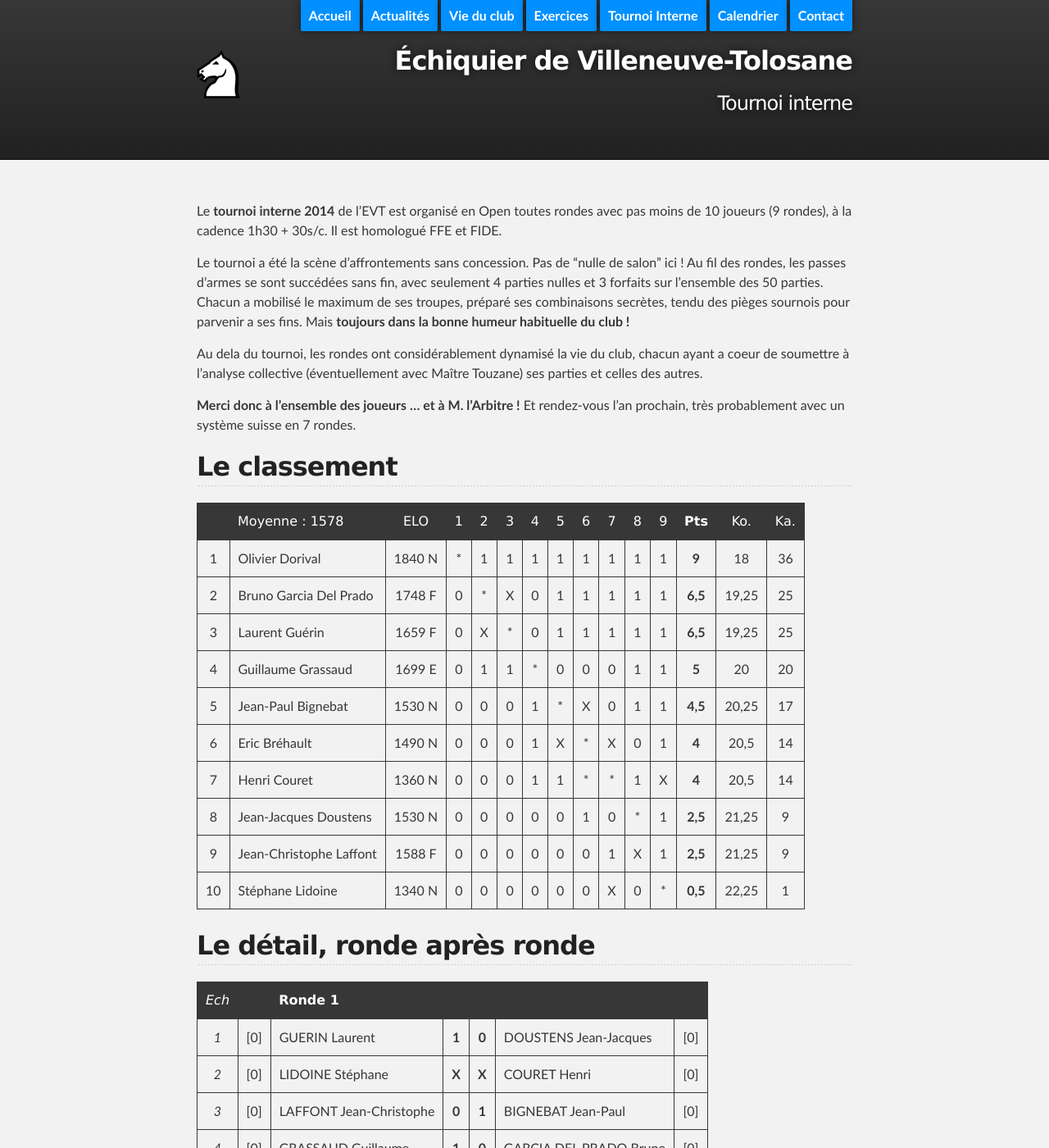
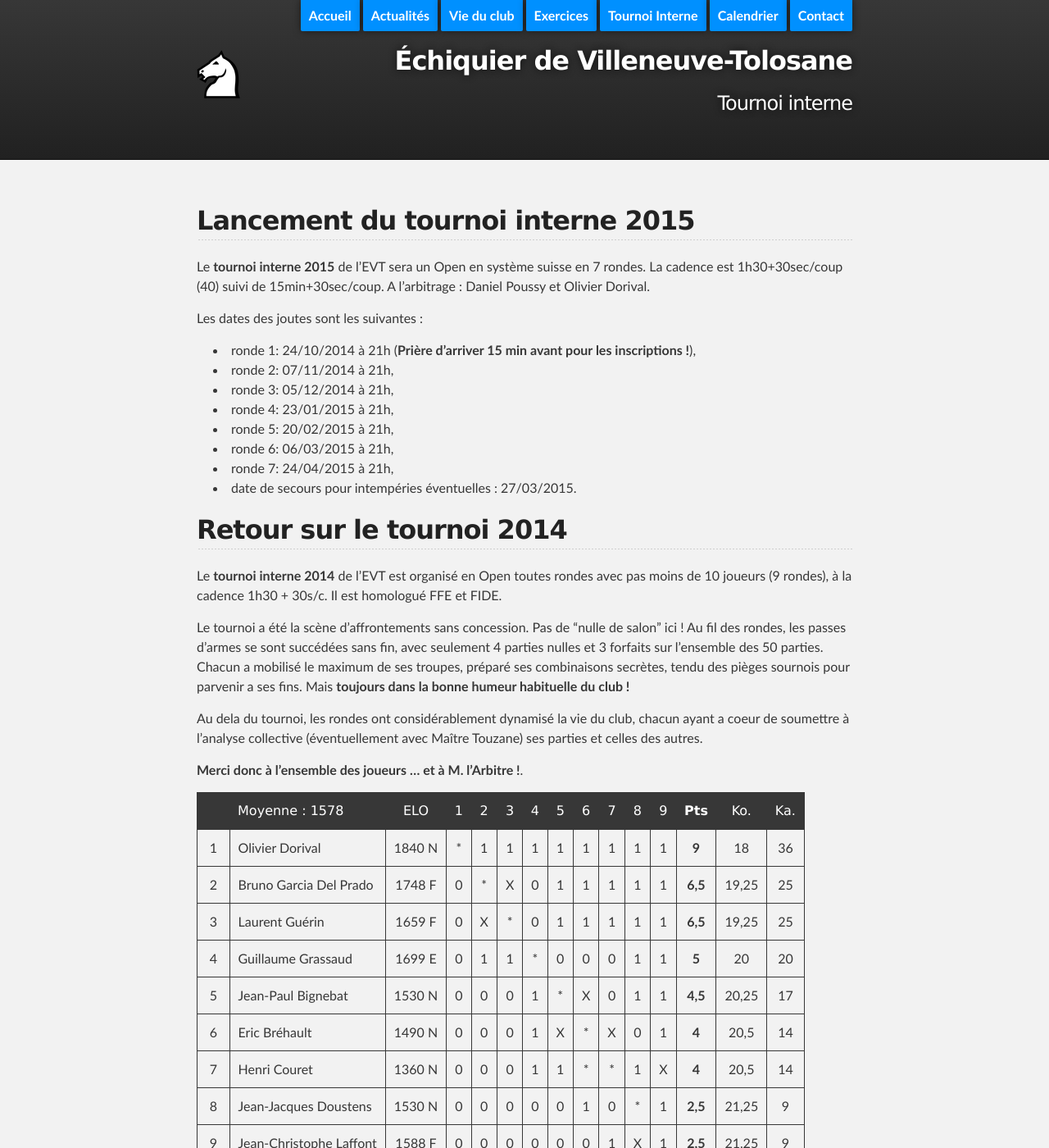
Before and after one commit to echiquier-villeneuve-tolosane/echiquier-villeneuve-tolosane.github.io, a Jekyll site: the page built from tournoiinterne.md, in a window 1280 px wide and 1400 px high. Shown: the whole window at 82% size. Built offline with Jekyll 4.4.1, drawn with Linux system fonts in a browser that asks for light colours; nearby versions of some CDN libraries.

Commit message:
Updated tournoiinterne.md

```diff
--- a/tournoiinterne.md
+++ b/tournoiinterne.md
@@ -5,16 +5,31 @@ title: Tournoi interne
 published: true
 ---
 
+## Lancement du tournoi interne 2015
+
+Le **tournoi interne 2015** de l'EVT sera un Open en système suisse en 7 rondes. La cadence est 1h30+30sec/coup (40) suivi de 15min+30sec/coup. A l'arbitrage : Daniel Poussy et Olivier Dorival.
+
+Les dates des joutes sont les suivantes :
+
+- ronde 1: 24/10/2014 à 21h (**Prière d'arriver 15 min avant pour les inscriptions !**),
+- ronde 2: 07/11/2014 à 21h,
+- ronde 3: 05/12/2014 à 21h,
+- ronde 4: 23/01/2015 à 21h,
+- ronde 5: 20/02/2015 à 21h,
+- ronde 6: 06/03/2015 à 21h,
+- ronde 7: 24/04/2015 à 21h,
+- date de secours pour intempéries éventuelles : 27/03/2015.
+
+
+## Retour sur le tournoi 2014
+
 Le **tournoi interne 2014** de l'EVT est organisé en Open toutes rondes avec pas moins de 10 joueurs (9 rondes), à la cadence 1h30 + 30s/c. Il est homologué FFE et FIDE.
 
 Le tournoi a été la scène d'affrontements sans concession. Pas de "nulle de salon" ici ! Au fil des rondes, les passes d'armes se sont succédées sans fin, avec seulement 4 parties nulles et 3 forfaits sur l'ensemble des 50 parties. Chacun a mobilisé le maximum de ses troupes, préparé ses combinaisons secrètes, tendu des pièges sournois pour parvenir a ses fins. Mais **toujours dans la bonne humeur habituelle du club !**
 
 Au dela du tournoi, les rondes ont considérablement dynamisé la vie du club, chacun ayant a coeur de soumettre à l'analyse collective (éventuellement avec Maître Touzane) ses parties et celles des autres.
 
-**Merci donc à l'ensemble des joueurs ... et à M. l'Arbitre !** Et rendez-vous l'an prochain, très probablement avec un système suisse en 7 rondes.
-
-
-## Le classement
+**Merci donc à l'ensemble des joueurs ... et à M. l'Arbitre !**.
 
 |   | Moyenne : 1578          | ELO    | 1 | 2 | 3 | 4 | 5 | 6 | 7 | 8 | 9 | **Pts** | Ko. | Ka. |
 |:-:| ----------------------- |:------:|:-:|:-:|:-:|:-:|:-:|:-:|:-:|:-:|:-:|:-:|:-:|:-:|
@@ -28,8 +43,6 @@ Au dela du tournoi, les rondes ont considérablement dynamisé la vie du club, c
 |8  | Jean-Jacques Doustens   | 1530 N | 0 | 0 | 0 | 0 | 0 | 1 | 0 | * | 1 | **2,5** | 21,25 | 9 |
 |9  | Jean-Christophe Laffont | 1588 F | 0 | 0 | 0 | 0 | 0 | 0 | 1 | X | 1 | **2,5** | 21,25 | 9 |
 |10 | Stéphane Lidoine        | 1340 N | 0 | 0 | 0 | 0 | 0 | 0 | X | 0 | * | **0,5** | 22,25 | 1 |
-
-## Le détail, ronde après ronde
 
 |*Ech*|     | **Ronde 1**        |     |     |                           |     |
 |:-:|:---:| -------------------- |:---:|:---:| ------------------------- |:---:|
```
